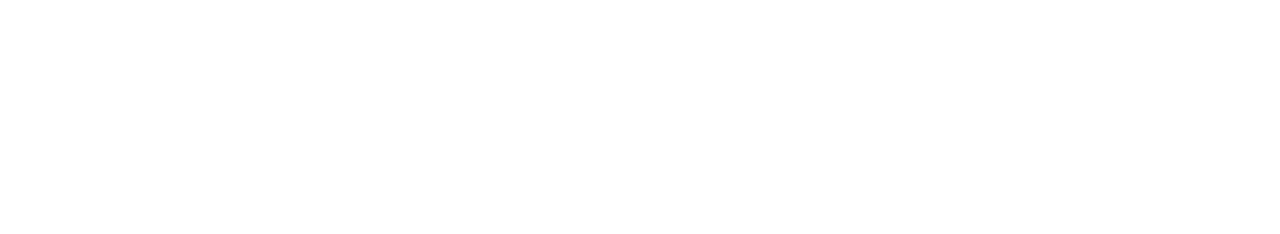
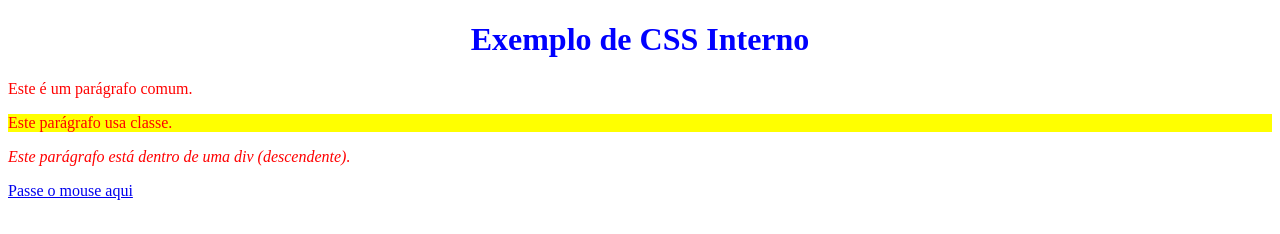
Before and after one commit to christianfernando123/-Christian19, a plain HTML site: page index.html in a window 1280 px wide. Drawn offline with Linux system fonts and the light colour scheme.

Commit message:
trabalho css

```diff
--- a/index.html
+++ b/index.html
@@ -1,11 +1,52 @@
 <!DOCTYPE html>
 <html lang="pt-br">
 <head>
-    <meta charset="UTF-8">
-    <meta name="viewport" content="width=device-width, initial-scale=1.0">
-    <title>Document</title>
+  <meta charset="UTF-8">
+  <title>Exemplo CSS</title>
+
+  <!-- CSS INTERNO -->
+  <style>
+    /* 1. Seletor de elemento */
+    p {
+      color: red;
+    }
+
+    /* 2. Seletor de classe */
+    .destaque {
+      background-color: yellow;
+    }
+
+    /* 3. Seletor de ID */
+    #titulo {
+      color: blue;
+      text-align: center;
+    }
+
+    /* 4. Seletor descendente */
+    div p {
+      font-style: italic;
+    }
+
+    /* 5. Pseudo-classe */
+    a:hover {
+      color: green;
+    }
+  </style>
+
 </head>
 <body>
 
+  <h1 id="titulo">Exemplo de CSS Interno</h1>
+
+  <p>Este é um parágrafo comum.</p>
+
+  <p class="destaque">Este parágrafo usa classe.</p>
+
+  <div>
+    <p>Este parágrafo está dentro de uma div (descendente).</p>
+  </div>
+
+  <a href="#">Passe o mouse aqui</a>
+
 </body>
 </html>
```
Also changed, not shown: 1 other file.
